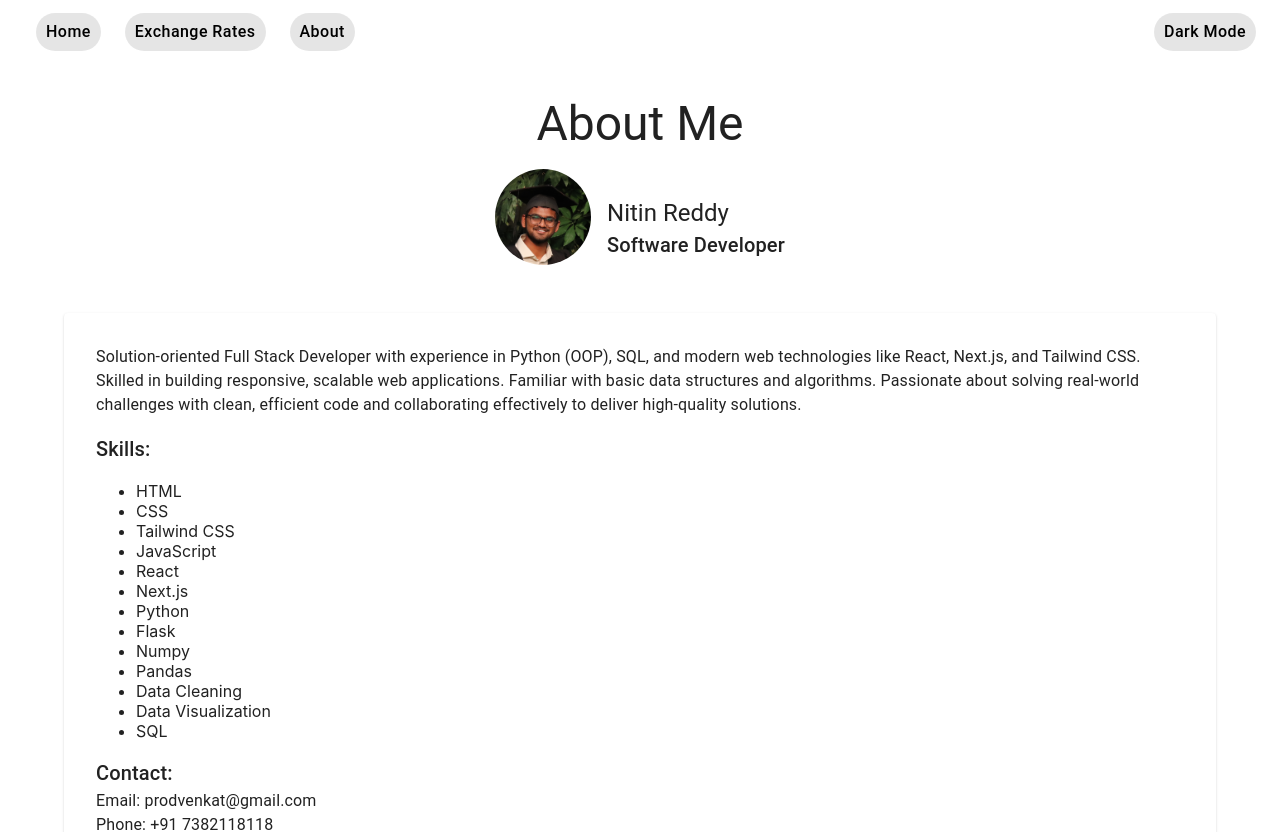
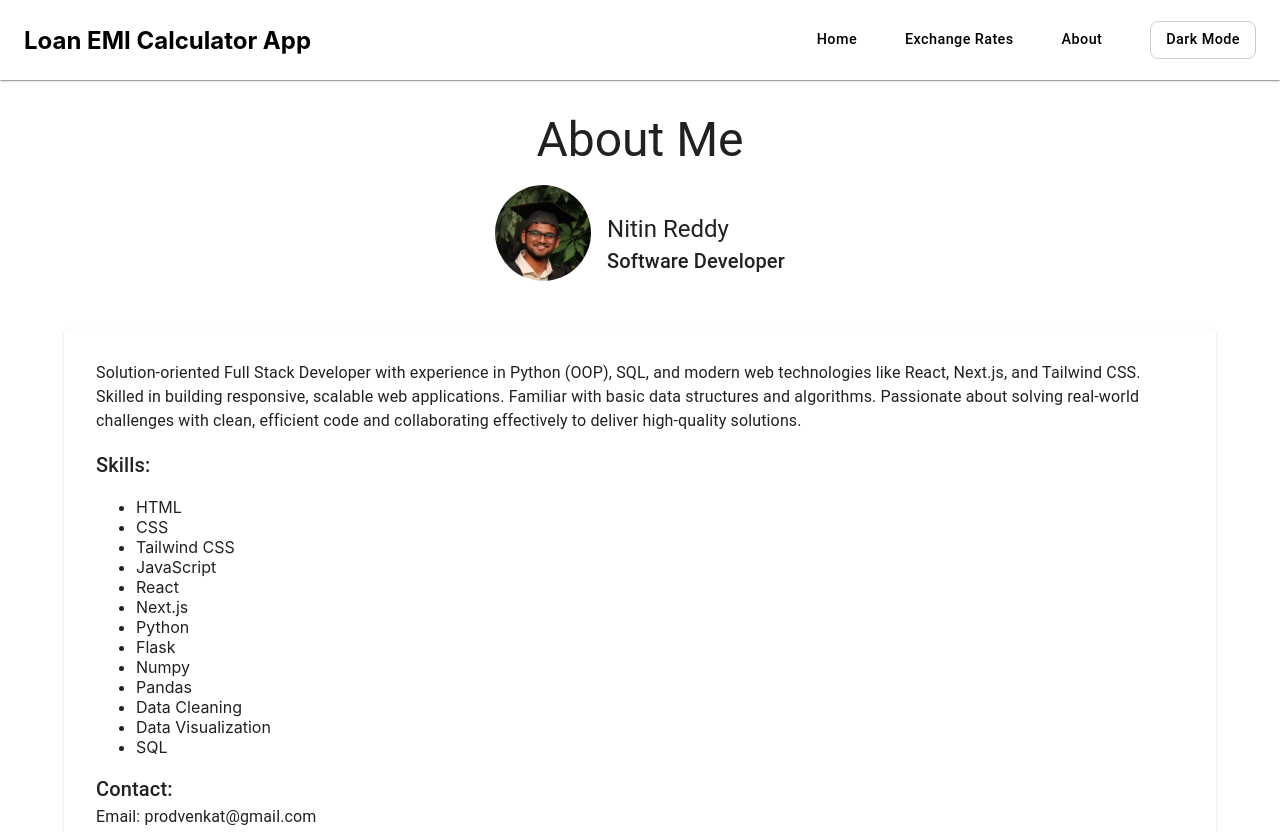
Before and after one commit to nitinreddy08/loan-calculator, a React (Create React App) app: page /about in a window 1280 px wide. Shown: the top 832 px of the page. Built offline with nearby package versions, Linux system fonts and the light colour scheme.

Commit message:
mobile response update

```diff
--- a/src/components/Header.jsx
+++ b/src/components/Header.jsx
@@ -1,182 +1,208 @@
 import React, { useState } from "react";
-import { AppBar, Toolbar, Button, Box, useTheme, useMediaQuery, Drawer, IconButton } from "@mui/material";
-import { Link } from "react-router-dom";
+import { AppBar, Toolbar, Button, Box, useTheme, useMediaQuery, Drawer, IconButton, BottomNavigation, BottomNavigationAction } from "@mui/material";
+import { Link, useLocation } from "react-router-dom";
 import { useThemeContext } from "../context/ThemeContext";
 import CloseIcon from "@mui/icons-material/Close";
+import MenuIcon from "@mui/icons-material/Menu";
+import HomeIcon from "@mui/icons-material/Home";
+import InfoIcon from "@mui/icons-material/Info";
+import CurrencyExchangeIcon from "@mui/icons-material/CurrencyExchange";
 
 function Header() {
   const { toggleTheme, mode } = useThemeContext();
   const theme = useTheme();
-  const matches = useMediaQuery(theme.breakpoints.up("sm")); // For responsive layout
-  const [openDrawer, setOpenDrawer] = useState(false); // To control Drawer (sidebar) visibility
+  const isMobile = useMediaQuery(theme.breakpoints.down("md"));
+  const [openDrawer, setOpenDrawer] = useState(false);
+  const location = useLocation();
 
-  // Function to toggle drawer
   const handleDrawerToggle = () => {
     setOpenDrawer(!openDrawer);
   };
 
+  const navItems = [
+    { name: "Home", path: "/", icon: <HomeIcon /> },
+    { name: "Exchange Rates", path: "/exchange-rates", icon: <CurrencyExchangeIcon /> },
+    { name: "About", path: "/about", icon: <InfoIcon /> }
+  ];
+
+  const getCurrentNavValue = () => {
+    const currentPath = location.pathname;
+    const foundItem = navItems.find(item => item.path === currentPath);
+    return foundItem ? navItems.indexOf(foundItem) : 0;
+  };
+
   return (
-    <>
-      {matches && (
     <AppBar
-          position="static"
+      position="sticky"
+      elevation={1}
       sx={{
-            backgroundColor: mode === "dark" ? "" : "#ffffff", // Dark mode bg is black, light mode is white
-            color: mode === "dark" ? "white" : "black", // Dark mode text is white, light mode text is black
-            boxShadow: "none",
+        backgroundColor: mode === "dark" ? "#121212" : "#ffffff",
+        color: mode === "dark" ? "white" : "black",
       }}
     >
-          <Toolbar sx={{ display: "flex", justifyContent: "space-between" }}>
-            {/* Left Section */}
-            <Box sx={{ display: "flex", alignItems: "center" }}>
-              <Button
-                color="inherit"
+      <Toolbar sx={{ display: "flex", justifyContent: "space-between", padding: { xs: "8px 16px", md: "8px 24px" } }}>
+        {/* Logo/Brand */}
+        <Box
           component={Link}
           to="/"
           sx={{
-                  fontSize: "1rem",
-                  fontWeight: "500",
+            fontWeight: 700,
+            fontSize: "1.5rem",
+            textDecoration: "none",
+            color: "inherit",
+            display: "flex",
+            alignItems: "center"
+          }}
+        >
+          Loan EMI Calculator App
+        </Box>
+
+        {/* Desktop Navigation */}
+        {!isMobile && (
+          <Box sx={{ display: "flex", alignItems: "center", gap: 2 }}>
+            {navItems.map((item) => (
+              <Button
+                key={item.name}
+                color="inherit"
+                component={Link}
+                to={item.path}
+                sx={{
+                  fontSize: "0.9rem",
+                  fontWeight: 500,
                   textTransform: "none",
-                  backgroundColor: mode === "dark" ? "rgba(255, 255, 255, 0.2)" : "rgba(0, 0, 0, 0.1)",
-                  borderRadius: "20px",
-                  padding: "5px 10px",
-                  margin: "0 12px",
+                  borderRadius: "8px",
+                  padding: "6px 16px",
+                  transition: "all 0.2s ease",
                   '&:hover': {
-                    backgroundColor: mode === "dark" ? "rgba(255, 255, 255, 0.3)" : "rgba(0, 0, 0, 0.2)",
+                    backgroundColor: mode === "dark" ? "rgba(255, 255, 255, 0.1)" : "rgba(0, 0, 0, 0.05)",
+                    transform: "translateY(-2px)"
                   },
                 }}
               >
-                Home
+                {item.name}
               </Button>
-              <Button
-                color="inherit"
-                component={Link}
-                to="/exchange-rates"
-                sx={{
-                  fontSize: "1rem",
-                  fontWeight: "500",
-                  textTransform: "none",
-                  backgroundColor: mode === "dark" ? "rgba(255, 255, 255, 0.2)" : "rgba(0, 0, 0, 0.1)",
-                  borderRadius: "20px",
-                  padding: "5px 10px",
-                  margin: "0 12px",
-                  '&:hover': {
-                    backgroundColor: mode === "dark" ? "rgba(255, 255, 255, 0.3)" : "rgba(0, 0, 0, 0.2)",
-                  },
-                }}
-              >
-                Exchange Rates
-              </Button>
-              <Button
-                color="inherit"
-                component={Link}
-                to="/about"
-                sx={{
-                  fontSize: "1rem",
-                  fontWeight: "500",
-                  textTransform: "none",
-                  backgroundColor: mode === "dark" ? "rgba(255, 255, 255, 0.2)" : "rgba(0, 0, 0, 0.1)",
-                  padding: "5px 10px",
-                  borderRadius: "20px",
-                  margin: "0 12px",
-                  '&:hover': {
-                    backgroundColor: mode === "dark" ? "rgba(255, 255, 255, 0.3)" : "rgba(0, 0, 0, 0.2)",
-                  },
-                }}
-              >
-                About
-              </Button>
-            </Box>
+            ))}
 
-            {/* Right Section: Theme Toggle */}
-            <Box sx={{ display: "flex", alignItems: "center" }}>
+            {/* Theme Toggle Button */}
             <Button
               onClick={toggleTheme}
+              variant="outlined"
               sx={{
-                  fontSize: "1rem",
-                  fontWeight: "500",
+                fontSize: "0.9rem",
+                fontWeight: 500,
                 textTransform: "none",
-                  backgroundColor: mode === "dark" ? "rgba(255, 255, 255, 0.2)" : "rgba(0, 0, 0, 0.1)", // Same background color for the toggle button
+                borderRadius: "8px",
+                marginLeft: 2,
+                borderColor: mode === "dark" ? "rgba(255, 255, 255, 0.3)" : "rgba(0, 0, 0, 0.2)",
                 color: "inherit",
                 '&:hover': {
-                    backgroundColor: mode === "dark" ? "rgba(255, 255, 255, 0.3)" : "rgba(0, 0, 0, 0.2)",
+                  borderColor: mode === "dark" ? "rgba(255, 255, 255, 0.5)" : "rgba(0, 0, 0, 0.3)",
+                  backgroundColor: mode === "dark" ? "rgba(255, 255, 255, 0.05)" : "rgba(0, 0, 0, 0.03)",
                 },
-                  padding: "5px 10px",
-                  borderRadius: "20px",
               }}
             >
               {mode === "light" ? "Dark Mode" : "Light Mode"}
             </Button>
           </Box>
-          </Toolbar>
-        </AppBar>
         )}
 
-      {/* Drawer (Sidebar) for Mobile */}
-      {!matches && (
+        {/* Mobile Menu Icon */}
+        {isMobile && (
+          <Box sx={{ display: "flex", alignItems: "center" }}>
+            <IconButton
+              edge="end"
+              color="inherit"
+              aria-label="menu"
+              onClick={handleDrawerToggle}
+              sx={{
+                backgroundColor: mode === "dark" ? "rgba(255, 255, 255, 0.1)" : "rgba(0, 0, 0, 0.05)",
+                '&:hover': {
+                  backgroundColor: mode === "dark" ? "rgba(255, 255, 255, 0.2)" : "rgba(0, 0, 0, 0.1)",
+                }
+              }}
+            >
+              <MenuIcon />
+            </IconButton>
+          </Box>
+        )}
+      </Toolbar>
+
+      {/* Mobile Navigation Drawer */}
       <Drawer
         anchor="right"
         open={openDrawer}
         onClose={handleDrawerToggle}
+        PaperProps={{
+          sx: {
+            width: "70%",
+            maxWidth: "300px",
+            backgroundColor: mode === "dark" ? "#1E1E1E" : "#ffffff",
+            color: mode === "dark" ? "white" : "black",
+          }
+        }}
+      >
+        <Box sx={{ padding: "20px" }}>
+          {/* Drawer Header */}
+          <Box sx={{ display: "flex", alignItems: "left", mb: 3 }}>
+
+            <IconButton onClick={handleDrawerToggle} color="inherit">
+              <CloseIcon />
+            </IconButton>
+          </Box>
+
+          {/* Drawer Menu Items */}
+          <Box sx={{ display: "flex", flexDirection: "column", gap: 1 }}>
+            {navItems.map((item) => (
+              <Button
+                key={item.name}
+                color="inherit"
+                component={Link}
+                to={item.path}
+                onClick={handleDrawerToggle}
                 sx={{
-            "& .MuiDrawer-paper": {
-              backgroundColor: mode === "dark" ? "#121212" : "#ffffff", // Dark mode and light mode styles
-              color: mode === "dark" ? "white" : "black",
-              padding: 2,
+                  fontSize: "1rem",
+                  fontWeight: 500,
+                  textTransform: "none",
+                  justifyContent: "flex-start",
+                  padding: "12px 16px",
+                  borderRadius: "8px",
+                  '&:hover': {
+                    backgroundColor: mode === "dark" ? "rgba(255, 255, 255, 0.1)" : "rgba(0, 0, 0, 0.05)",
                   },
                 }}
               >
-          <Box>
-            <IconButton onClick={handleDrawerToggle}>
-              <CloseIcon />
-            </IconButton>
-            <Box sx={{ padding: "20px 0" }}>
+                {item.name}
+              </Button>
+            ))}
+
+            {/* Theme Toggle in Drawer */}
             <Button
-                color="inherit"
-                component={Link}
-                to="/"
+              onClick={() => {
+                toggleTheme();
+                handleDrawerToggle();
+              }}
+              variant="outlined"
               sx={{
                 fontSize: "1rem",
-                  fontWeight: "500",
+                fontWeight: 500,
                 textTransform: "none",
-                  marginBottom: "12px",
-                  width: "100%",
+                justifyContent: "flex-start",
+                padding: "12px 16px",
+                marginTop: 2,
+                borderRadius: "8px",
+                borderColor: mode === "dark" ? "rgba(255, 255, 255, 0.3)" : "rgba(0, 0, 0, 0.2)",
+                '&:hover': {
+                  borderColor: mode === "dark" ? "rgba(255, 255, 255, 0.5)" : "rgba(0, 0, 0, 0.3)",
+                  backgroundColor: mode === "dark" ? "rgba(255, 255, 255, 0.05)" : "rgba(0, 0, 0, 0.03)",
+                },
               }}
             >
-                Home
-              </Button>
-              <Button
-                color="inherit"
-                component={Link}
-                to="/exchange-rates"
-                sx={{
-                  fontSize: "1rem",
-                  fontWeight: "500",
-                  textTransform: "none",
-                  marginBottom: "12px",
-                  width: "100%",
-                }}
-              >
-                Exchange Rates
-              </Button>
-              <Button
-                color="inherit"
-                component={Link}
-                to="/about"
-                sx={{
-                  fontSize: "1rem",
-                  fontWeight: "500",
-                  textTransform: "none",
-                  width: "100%",
-                }}
-              >
-                About
+              {mode === "light" ? "Dark Mode" : "Light Mode"}
             </Button>
           </Box>
         </Box>
       </Drawer>
-      )}
-    </>
+    </AppBar>
   );
 }
 
--- a/src/pages/Home.jsx
+++ b/src/pages/Home.jsx
@@ -5,6 +5,9 @@ import {
   TextField,
   Button,
   Grid,
+  useTheme,
+  useMediaQuery,
+  Paper,
 } from "@mui/material";
 import { useState } from "react";
 import useExchangeRates from "../hooks/useExchangeRates";
@@ -18,6 +21,9 @@ function Home() {
   const [selectedCurrency, setSelectedCurrency] = useState("USD");
 
   const { rates, loading, error } = useExchangeRates();
+  const theme = useTheme();
+  const isMobile = useMediaQuery(theme.breakpoints.down('sm'));
+  const isTablet = useMediaQuery(theme.breakpoints.between('sm', 'md'));
 
   const currencySymbols = {
     USD: "$",
@@ -84,15 +90,32 @@ function Home() {
         bgcolor: "background.default",
         color: "text.primary",
         minHeight: "100vh",
-        padding: 4,
+        padding: { xs: 2, sm: 3, md: 4 },
+        paddingBottom: isMobile ? '72px' : '32px', // Add bottom padding for mobile to account for navigation
       }}
     >
       <Container maxWidth="lg">
-        <Typography variant="h3" gutterBottom align="center">
+        <Typography
+          variant={isMobile ? "h4" : "h3"}
+          gutterBottom
+          align="center"
+          sx={{
+            mb: { xs: 2, md: 4 },
+            fontSize: { xs: '1.75rem', sm: '2.25rem', md: '3rem' }
+          }}
+        >
           Loan EMI Calculator
         </Typography>
 
-        <Grid container spacing={3} justifyContent="center">
+        <Paper
+          elevation={2}
+          sx={{
+            p: { xs: 2, sm: 3, md: 4 },
+            borderRadius: 2,
+            mb: 4
+          }}
+        >
+          <Grid container spacing={isMobile ? 2 : 3} justifyContent="center">
             <Grid item xs={12} md={4}>
               <TextField
                 label="Loan Amount"
@@ -101,6 +124,8 @@ function Home() {
                 onChange={(e) => setPrincipal(e.target.value)}
                 type="number"
                 variant="outlined"
+                size={isMobile ? "small" : "medium"}
+                margin={isMobile ? "dense" : "normal"}
               />
             </Grid>
 
@@ -112,6 +137,8 @@ function Home() {
                 onChange={(e) => setRate(e.target.value)}
                 type="number"
                 variant="outlined"
+                size={isMobile ? "small" : "medium"}
+                margin={isMobile ? "dense" : "normal"}
               />
             </Grid>
 
@@ -123,6 +150,8 @@ function Home() {
                 onChange={(e) => setYears(e.target.value)}
                 type="number"
                 variant="outlined"
+                size={isMobile ? "small" : "medium"}
+                margin={isMobile ? "dense" : "normal"}
               />
             </Grid>
 
@@ -130,34 +159,42 @@ function Home() {
               <Button
                 variant="contained"
                 onClick={calculateEMI}
-              size="large"
-              sx={{ mt: 1 }}
+                size={isMobile ? "medium" : "large"}
+                sx={{ mt: { xs: 1, md: 2 } }}
               >
                 Calculate
               </Button>
             </Grid>
           </Grid>
+        </Paper>
 
         {emi && (
-          <>
+          <Paper
+            elevation={2}
+            sx={{
+              p: { xs: 2, sm: 3, md: 4 },
+              borderRadius: 2,
+              mb: 4
+            }}
+          >
             <Typography
-              variant="h5"
+              variant={isMobile ? "h6" : "h5"}
               sx={{
-                mt: 4,
                 textAlign: "center",
                 fontWeight: "bold",
                 letterSpacing: 1,
+                mb: 3
               }}
             >
               Monthly EMI: {currencySymbols[selectedCurrency]}
               {convertAmount(emi)}
             </Typography>
 
-            <Grid item xs={12} sx={{ mt: 3 }}>
             <Box
               display="flex"
-                justifyContent="space-between"
-                flexWrap="wrap"
+              justifyContent={isMobile ? "center" : "space-between"}
+              flexDirection={isMobile ? "column" : "row"}
+              alignItems={isMobile ? "center" : "flex-start"}
               gap={2}
             >
               <TextField
@@ -166,7 +203,11 @@ function Home() {
                 value={selectedCurrency}
                 onChange={(e) => setSelectedCurrency(e.target.value)}
                 SelectProps={{ native: true }}
-                  sx={{ minWidth: 200 }}
+                size={isMobile ? "small" : "medium"}
+                sx={{
+                  minWidth: isMobile ? "100%" : 200,
+                  mb: isMobile ? 1 : 0
+                }}
               >
                 {Object.keys(currencySymbols).map((currency) => (
                   <option key={currency} value={currency}>
@@ -179,12 +220,14 @@ function Home() {
                 variant="outlined"
                 color="secondary"
                 onClick={resetTable}
+                sx={{
+                  width: isMobile ? "100%" : "auto"
+                }}
               >
                 Reset Table
               </Button>
             </Box>
-            </Grid>
-          </>
+          </Paper>
         )}
 
         {loading && (
@@ -197,16 +240,26 @@ function Home() {
         )}
 
         {schedule.length > 0 && (
-          <Box sx={{ mt: 5 }}>
-            <Typography variant="h5" gutterBottom>
+          <Paper
+            elevation={2}
+            sx={{
+              mt: 3,
+              p: { xs: 1, sm: 2, md: 3 },
+              borderRadius: 2
+            }}
+          >
+            <Typography
+              variant={isMobile ? "h6" : "h5"}
+              gutterBottom
+              sx={{ p: { xs: 1, sm: 2 } }}
+            >
               Amortization Schedule ({selectedCurrency})
             </Typography>
             <Box
               sx={{
                 overflowX: "auto",
                 bgcolor: "background.paper",
-                p: 2,
-                borderRadius: 2,
+                borderRadius: 1,
               }}
             >
               <table
@@ -215,6 +268,7 @@ function Home() {
                   borderCollapse: "separate",
                   borderSpacing: "0",
                   textAlign: "center",
+                  minWidth: isMobile ? "500px" : "100%", // Ensure horizontal scrolling works on mobile
                 }}
               >
                 <thead
@@ -224,16 +278,16 @@ function Home() {
                   }}
                 >
                   <tr>
-                    <th style={{ padding: "10px", border: "1px solid #ccc" }}>
+                    <th style={{ padding: isMobile ? "8px" : "10px", border: "1px solid #ccc" }}>
                       Month
                     </th>
-                    <th style={{ padding: "10px", border: "1px solid #ccc" }}>
+                    <th style={{ padding: isMobile ? "8px" : "10px", border: "1px solid #ccc" }}>
                       Principal
                     </th>
-                    <th style={{ padding: "10px", border: "1px solid #ccc" }}>
+                    <th style={{ padding: isMobile ? "8px" : "10px", border: "1px solid #ccc" }}>
                       Interest
                     </th>
-                    <th style={{ padding: "10px", border: "1px solid #ccc" }}>
+                    <th style={{ padding: isMobile ? "8px" : "10px", border: "1px solid #ccc" }}>
                       Remaining Balance
                     </th>
                   </tr>
@@ -264,21 +318,34 @@ function Home() {
                     >
                       <td
                         style={{
-                          padding: "10px",
+                          padding: isMobile ? "6px" : "10px",
                           border: "1px solid #ccc",
+                          fontSize: isMobile ? "0.8rem" : "inherit"
                         }}
                       >
                         {row.month}
                       </td>
-                      <td style={{ padding: "10px", border: "1px solid #ccc" }}>
+                      <td style={{
+                        padding: isMobile ? "6px" : "10px",
+                        border: "1px solid #ccc",
+                        fontSize: isMobile ? "0.8rem" : "inherit"
+                      }}>
                         {currencySymbols[selectedCurrency]}{" "}
                         {convertAmount(row.principalPayment)}
                       </td>
-                      <td style={{ padding: "10px", border: "1px solid #ccc" }}>
+                      <td style={{
+                        padding: isMobile ? "6px" : "10px",
+                        border: "1px solid #ccc",
+                        fontSize: isMobile ? "0.8rem" : "inherit"
+                      }}>
                         {currencySymbols[selectedCurrency]}{" "}
                         {convertAmount(row.interestPayment)}
                       </td>
-                      <td style={{ padding: "10px", border: "1px solid #ccc" }}>
+                      <td style={{
+                        padding: isMobile ? "6px" : "10px",
+                        border: "1px solid #ccc",
+                        fontSize: isMobile ? "0.8rem" : "inherit"
+                      }}>
                         {currencySymbols[selectedCurrency]}{" "}
                         {convertAmount(row.balance)}
                       </td>
@@ -287,7 +354,7 @@ function Home() {
                 </tbody>
               </table>
             </Box>
-          </Box>
+          </Paper>
         )}
       </Container>
     </Box>
```
Lines whose indentation alone changed are shown as unchanged.
